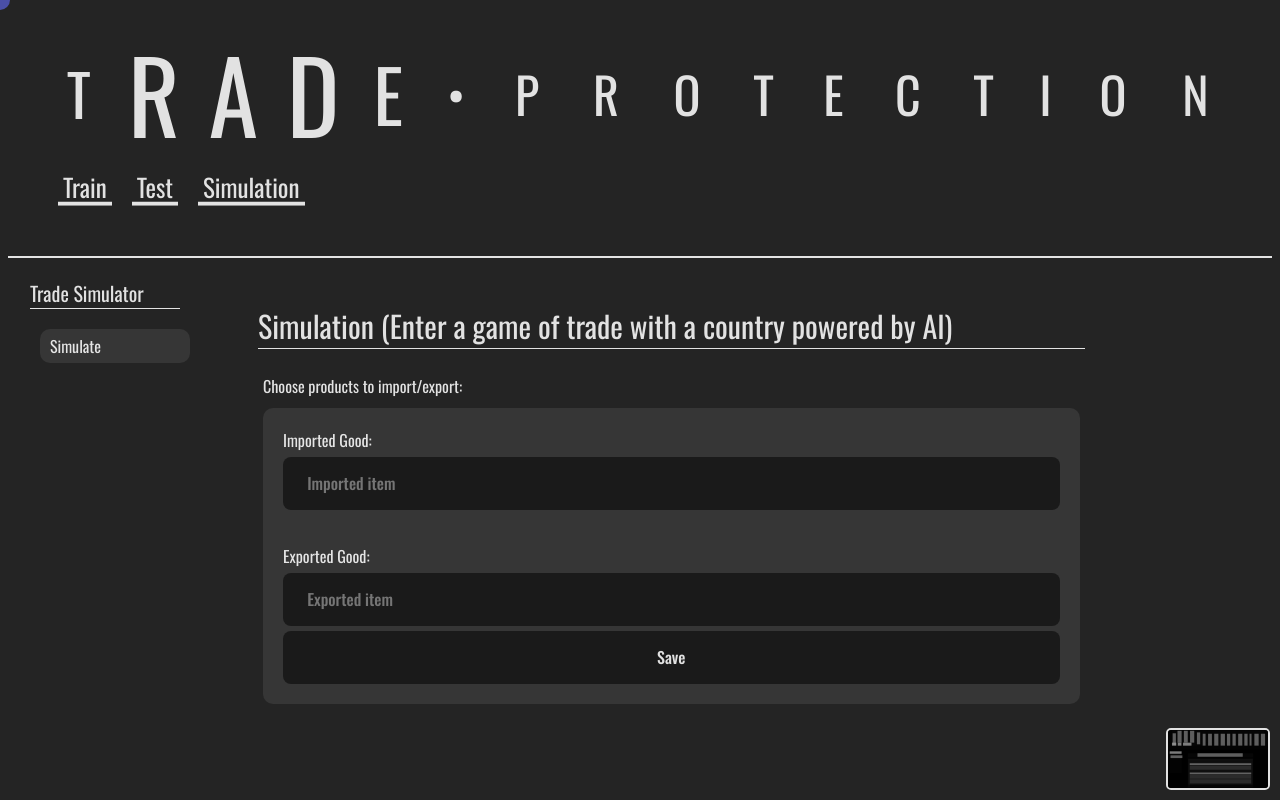
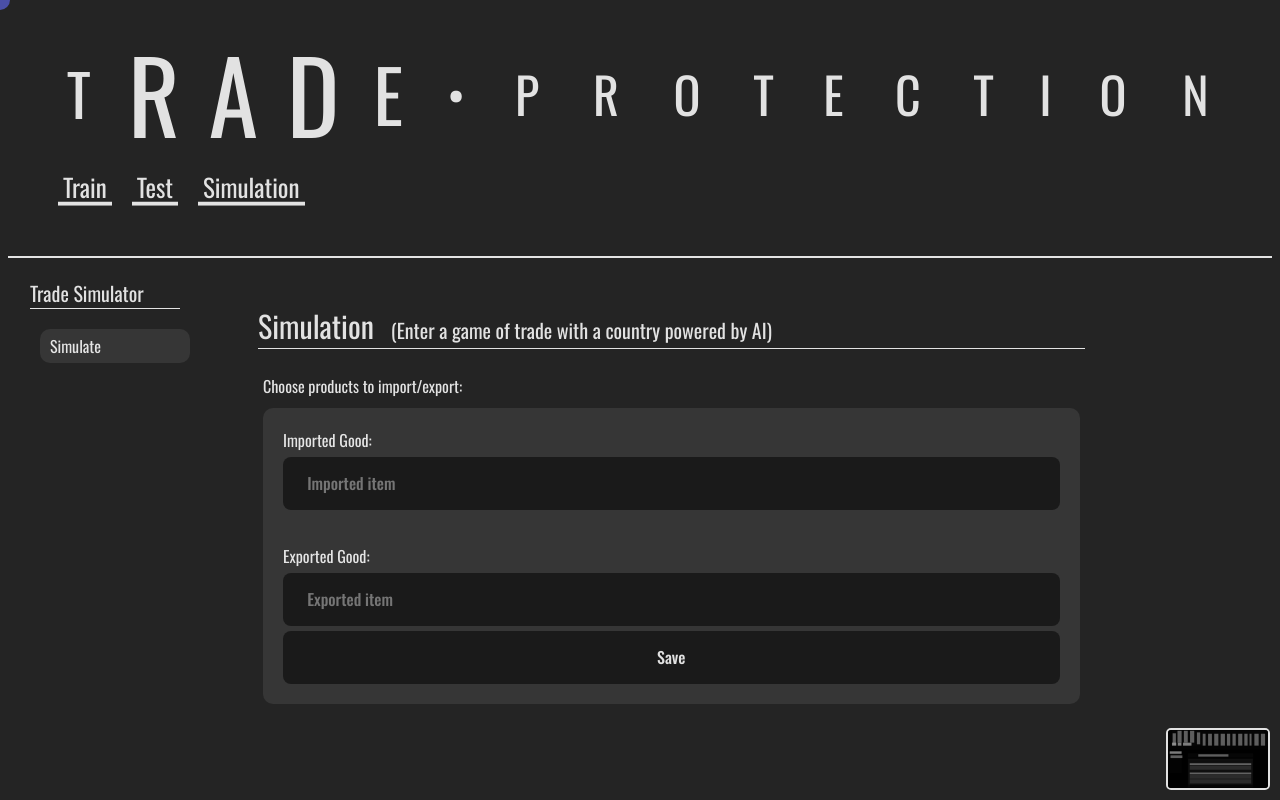
Before and after one commit to itsmarsss/trade-protection, a React (Vite) app: page / in a window 1280 px wide. Both pictures are taken after a click on the element "Simulation". Built offline with nearby package versions, Linux system fonts and the light colour scheme; no server answers.

Commit message:
Fix heading display

```diff
--- a/src/App.css
+++ b/src/App.css
@@ -25,6 +25,11 @@
   animation: 100ms linear slide_in;
 }
 
+.small {
+  margin-left: 10px;
+  font-size: 20px;
+}
+
 ::-webkit-scrollbar {
   width: 12px;
 }
--- a/src/components/train/index.jsx
+++ b/src/components/train/index.jsx
@@ -28,7 +28,7 @@ const Train = ({ page }) => {
             h2: (props) => {
               return (
                 <h2 id={props.children.toLowerCase().replace(/[^a-z0-9]/g, "")}>
-                  <span onClick={() => navigator.clipboard.writeText(window.location.origin + "/#" + props.children.toLowerCase().replace(/[^a-z0-9]/g, ""))}>#</span> {props.children}
+                  ~ {props.children}
                 </h2>
               );
             },
```
